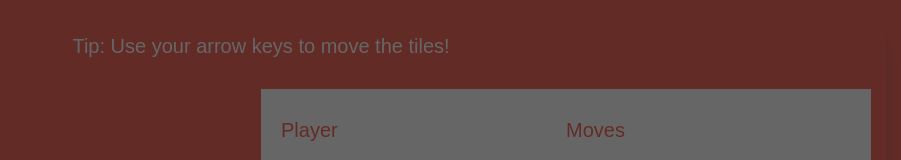
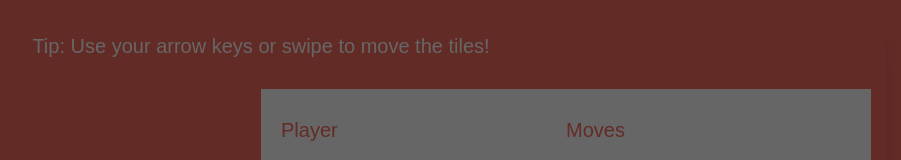
Before and after one commit to VasilisKalaitzis/2048-mini-game, a React (Create React App) app: page / in a window 1280 px wide. Shown: the top 160 px of the page, without its empty margins (379-1280 px from the left). Built offline with nearby package versions, Linux system fonts and the light colour scheme.

Commit message:
This commit improves tips

```diff
--- a/src/App.js
+++ b/src/App.js
@@ -27,7 +27,7 @@ const App = props => {
       <div className="sub-app">
         <div className="sub-app-content flexcontainer">
           <div className="flexcontainer-block xs-12">
-            <span>Tip: Use your arrow keys to move the tiles!</span>
+            <span>Tip: Use your arrow keys or swipe to move the tiles!</span>
           </div>
           {/* container of the actual game */}
           <div className="flexcontainer-block fix-height block-margin xs-12 md-6">
```
